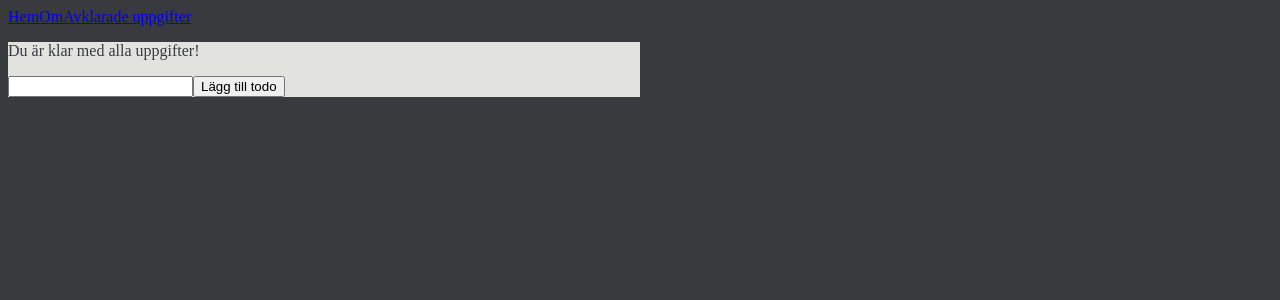
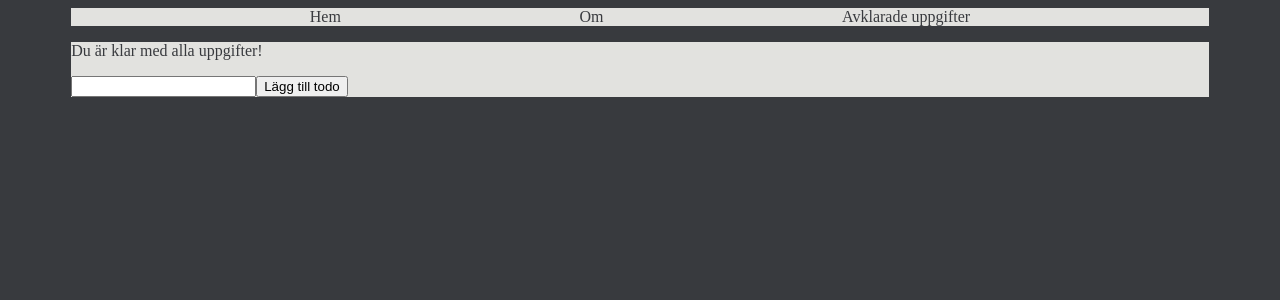
Before and after one commit to maria-jon/todo, a Vue app: page / in a window 1280 px wide. Shown: the top 300 px of the page. Built offline with nearby package versions, Linux system fonts and the light colour scheme.

Commit message:
fix: add styling to nav bar and header

```diff
--- a/src/App.vue
+++ b/src/App.vue
@@ -16,4 +16,23 @@ import { RouterLink, RouterView } from 'vue-router';
   <RouterView />
 </template>
 
-<style scoped></style>
+<style scoped>
+header {
+  background-color: #e2e2df;
+}
+
+nav {
+  display: flex;
+  justify-content: space-evenly;
+}
+
+a {
+  color: #383a3e;
+  text-decoration: none;
+}
+
+a:hover {
+  color: #CF8D53;
+}
+
+</style>
--- a/src/assets/style.scss
+++ b/src/assets/style.scss
@@ -10,3 +10,11 @@ p {
   color: #e7dab1;
 }
 */
+body {
+  display: flex;
+  justify-content: center;
+}
+
+#app {
+  width: 90%;
+}
--- a/src/views/HomeView.vue
+++ b/src/views/HomeView.vue
@@ -41,12 +41,7 @@ function clearMessage() {
 </template>
 
 <style scoped lang="scss">
-template {
-  margin: auto;
-}
-
 main {
   background-color: #e2e2df;
-  max-width: 50%;
 }
 </style>
```
